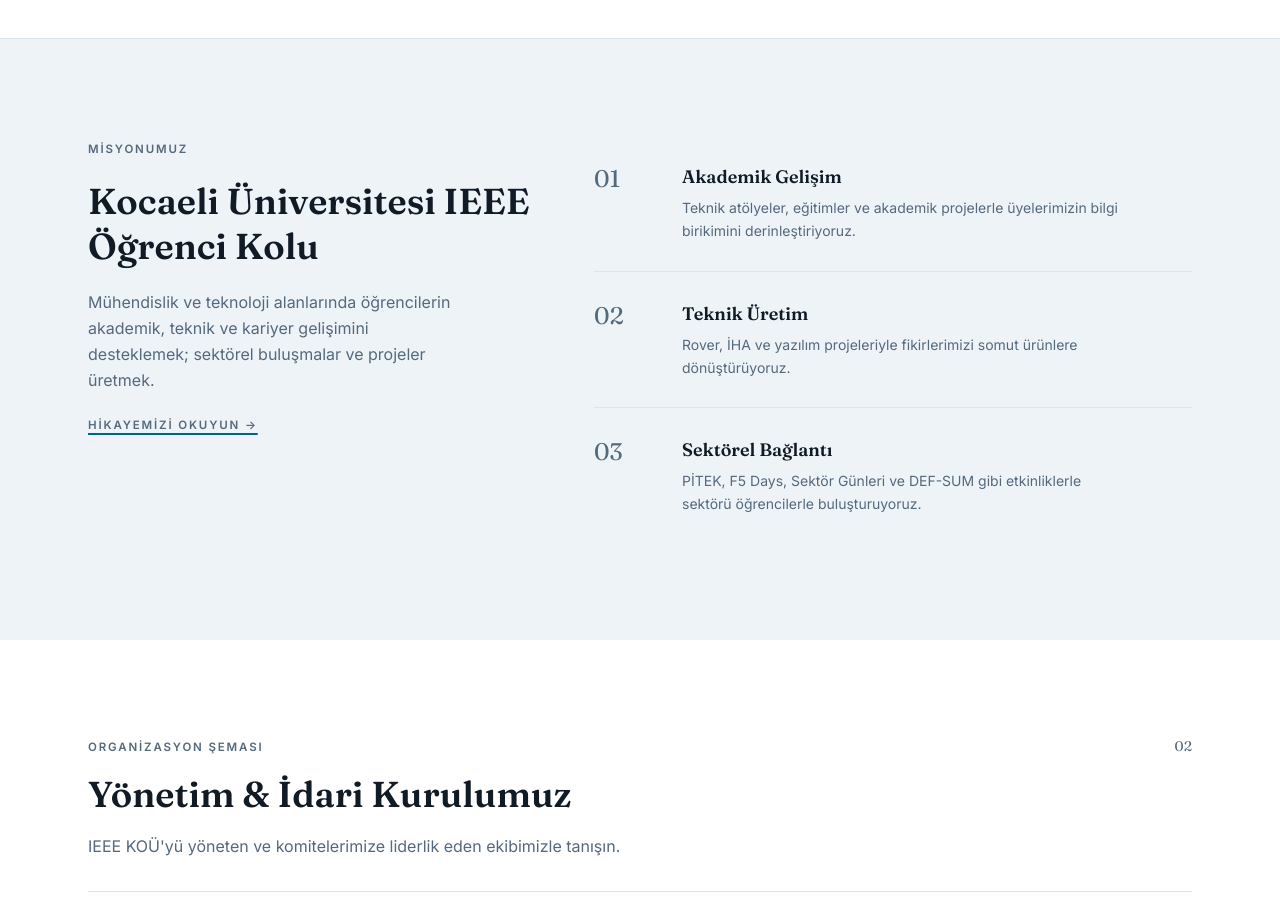
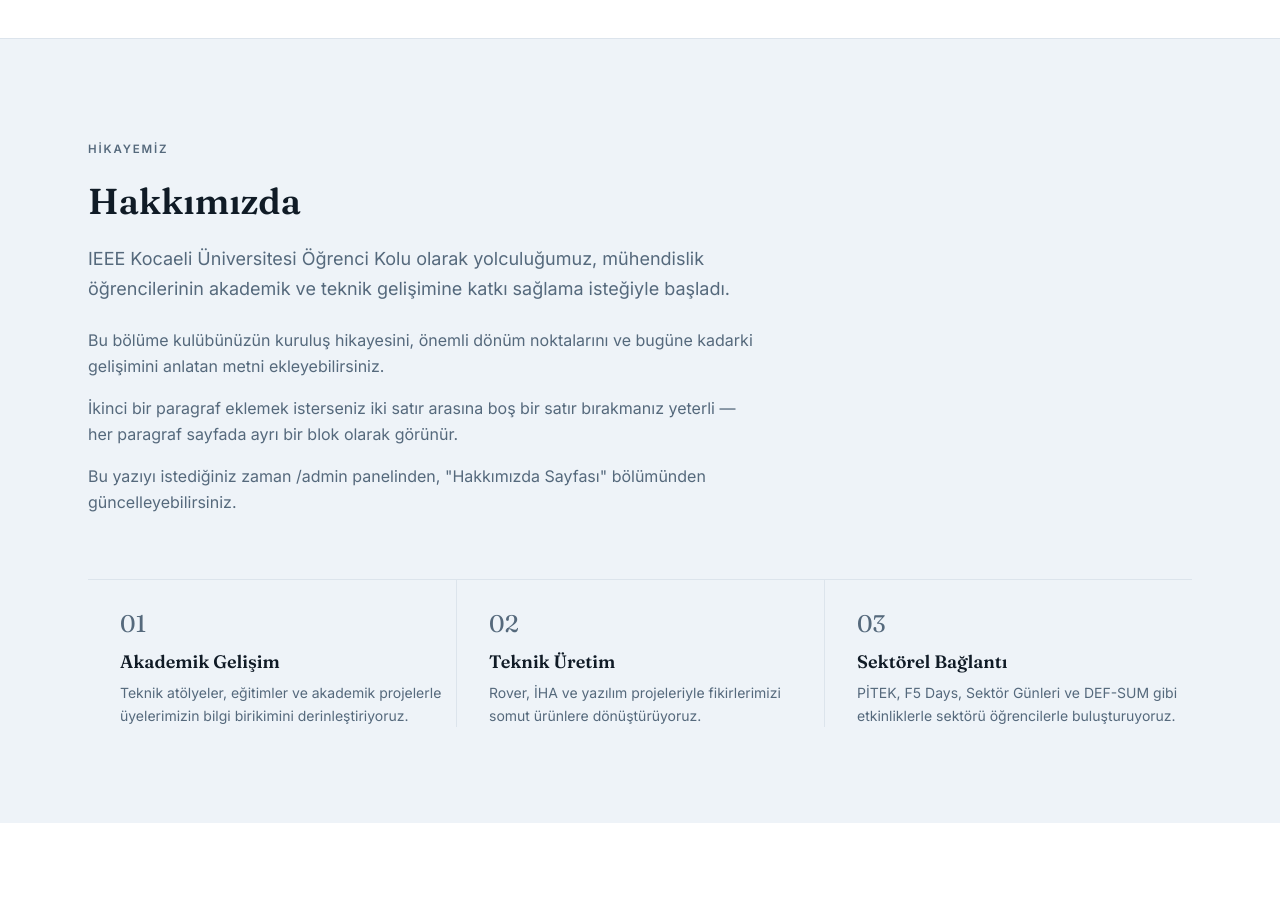
Before and after one commit to alperentrk/IEEEKOU-WebSite, a React (Vite) app: page / in a window 1280 px wide. Shown: the part 720-1641 px from the top of the page. Built offline with nearby package versions, Linux system fonts and the light colour scheme.

Commit message:
Merge Hakkımızda story into homepage Misyon section as one in-page anchor, remove separate route

```diff
--- a/src/App.jsx
+++ b/src/App.jsx
@@ -3,7 +3,6 @@
 import Footer from './components/Footer'
 import ScrollToHash from './components/ScrollToHash'
 import Home from './pages/Home'
-import AboutPage from './pages/AboutPage'
 import BlogPage from './pages/BlogPage'
 import NotFound from './pages/NotFound'
 
@@ -15,7 +14,6 @@
       <main className="flex-1">
         <Routes>
           <Route path="/" element={<Home />} />
-          <Route path="/hakkimizda" element={<AboutPage />} />
           <Route path="/blog" element={<BlogPage />} />
           <Route path="*" element={<NotFound />} />
         </Routes>
--- a/src/components/sections/About.jsx
+++ b/src/components/sections/About.jsx
@@ -1,48 +1,46 @@
-import { Link } from 'react-router-dom'
-import { site } from '../../data/site.json'
+import about from '../../data/about.json'
 import { aboutPillars } from '../../data/home.json'
 
 export default function About() {
+  const paragraphs = about.story.split(/\n\s*\n/)
+
   return (
-    <section id="misyon" className="border-t border-line bg-paper-soft">
+    <section id="hakkimizda" className="border-t border-line bg-paper-soft">
       <div className="mx-auto max-w-6xl px-6 py-24">
-        <div className="grid gap-16 lg:grid-cols-[0.85fr_1.15fr]">
-          <div>
-            <span className="kicker">Misyonumuz</span>
+        <div className="max-w-2xl">
+          <span className="kicker">{about.kicker}</span>
           <h2 className="mt-5 font-display text-3xl font-semibold leading-tight text-ink sm:text-4xl">
-              {site.fullName}
+            {about.title}
           </h2>
-            <p className="mt-5 max-w-sm text-base leading-relaxed text-ink-dim">
-              {site.mission}
+          <p className="mt-5 text-lg leading-relaxed text-ink-dim">{about.intro}</p>
+          <div className="mt-6 space-y-4">
+            {paragraphs.map((paragraph, i) => (
+              <p key={i} className="text-base leading-relaxed text-ink-dim">
+                {paragraph}
               </p>
-            <Link
-              to="/hakkimizda"
-              className="kicker mt-6 inline-block text-ink underline decoration-accent decoration-2 underline-offset-4 hover:text-accent"
-            >
-              Hikayemizi Okuyun →
-            </Link>
+            ))}
+          </div>
         </div>
 
-          <div>
+        <div className="mt-16 grid border-t border-line sm:grid-cols-3">
           {aboutPillars.map((p, i) => (
             <div
               key={p.title}
-                className="grid grid-cols-[3rem_1fr] gap-6 border-t border-line py-7 first:border-t-0 lg:grid-cols-[4rem_1fr]"
+              className={`border-t border-line py-7 first:border-t-0 sm:border-t-0 sm:py-0 sm:pt-7 sm:pl-8 ${
+                i > 0 ? 'sm:border-l' : ''
+              }`}
             >
               <span className="font-display text-2xl text-ink-dim">
                 {String(i + 1).padStart(2, '0')}
               </span>
-                <div>
-                  <h3 className="font-display text-lg font-semibold text-ink">
+              <h3 className="mt-2 font-display text-lg font-semibold text-ink">
                 {p.title}
               </h3>
-                  <p className="mt-1.5 max-w-md text-sm leading-relaxed text-ink-dim">
+              <p className="mt-1.5 text-sm leading-relaxed text-ink-dim">
                 {p.text}
               </p>
             </div>
-              </div>
           ))}
-          </div>
         </div>
       </div>
     </section>
--- a/src/data/navLinks.js
+++ b/src/data/navLinks.js
@@ -1,6 +1,6 @@
 export const navLinks = [
   { label: 'Ana Sayfa', to: '/' },
-  { label: 'Hakkımızda', to: '/hakkimizda' },
+  { label: 'Hakkımızda', to: '/#hakkimizda' },
   { label: 'Kurulumuz', to: '/#kurulumuz' },
   { label: 'Komiteler', to: '/#komiteler' },
   { label: 'Etkinlikler', to: '/#etkinlikler' },
--- a/src/pages/AboutPage.jsx
+++ /dev/null
@@ -1,25 +0,0 @@
-import about from '../data/about.json'
-
-export default function AboutPage() {
-  const paragraphs = about.story.split(/\n\s*\n/)
-
-  return (
-    <div className="mx-auto max-w-6xl px-6 py-20">
-      <span className="kicker">{about.kicker}</span>
-      <h1 className="mt-5 max-w-2xl font-display text-4xl font-semibold leading-tight text-ink sm:text-5xl">
-        {about.title}
-      </h1>
-      <p className="mt-6 max-w-2xl text-lg leading-relaxed text-ink-dim">
-        {about.intro}
-      </p>
-
-      <div className="mt-14 max-w-2xl space-y-6 border-t border-line pt-10">
-        {paragraphs.map((paragraph, i) => (
-          <p key={i} className="text-base leading-relaxed text-ink-dim">
-            {paragraph}
-          </p>
-        ))}
-      </div>
-    </div>
-  )
-}
```
Lines whose indentation alone changed are shown as unchanged.
